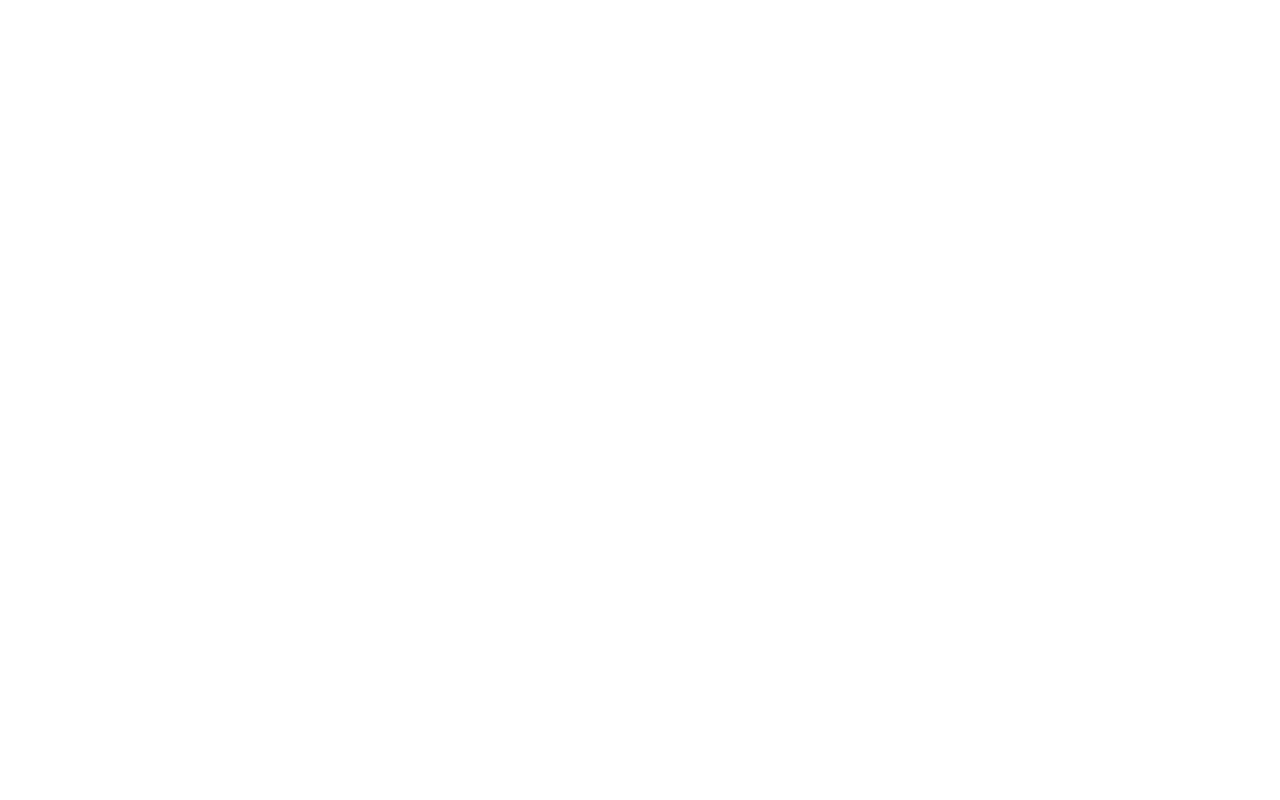
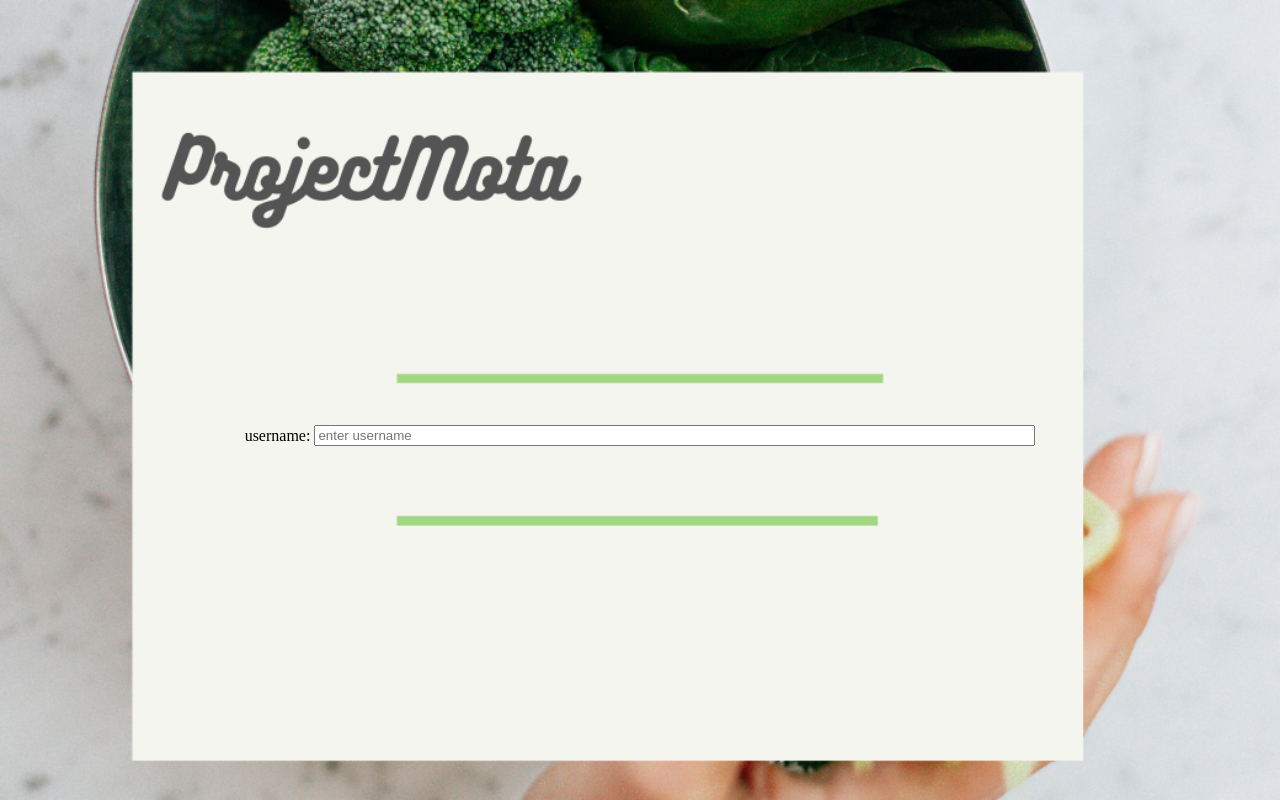
Before and after one commit to MASHOD0/ProjectMota, a plain HTML site: page templates/index.html in a window 1280 px wide. Drawn offline with Linux system fonts and the light colour scheme; files whose address does not match are found by name.

Commit message:
got the image in the place

```diff
--- a/templates/index.html
+++ b/templates/index.html
@@ -1,5 +1,51 @@
+<!DOCTYPE html>
 <html>
+  <head>
+    <style>
+      body{
+        background: url("D:/Nawaal/coding/ProjectMota/Workable Backgrounds/ProjectMotaWorkableTemplates/1.png") no-repeat center center fixed;
+     	background-size: cover;
+      }
+
+    </style>
+  </head>
   <body>
-
+   	<center>
+	    <form>
+		   <br>
+		   <br>
+		   <br>
+		   <br>
+		   <br>
+		   <br>
+		   <br>
+		   <br>
+		   <br>
+		   <br>
+		   <br>
+		   <br>
+		   <br>
+		   <br>
+		   <br>
+		   <br>
+		   <br>
+		   <br>
+		   <br>
+		   <br>
+		   <br>
+		   <br>
+		   <br>
+		    <table>
+		      <tr>
+		        <td>
+		          username:
+		        </td>
+		        <td>
+		          <input type="text" placeholder="enter username" size="87">
+		        </td>
+		      </tr>
+		    </table>
+	    </form>
+	</center>
   </body>
 </html>
```
